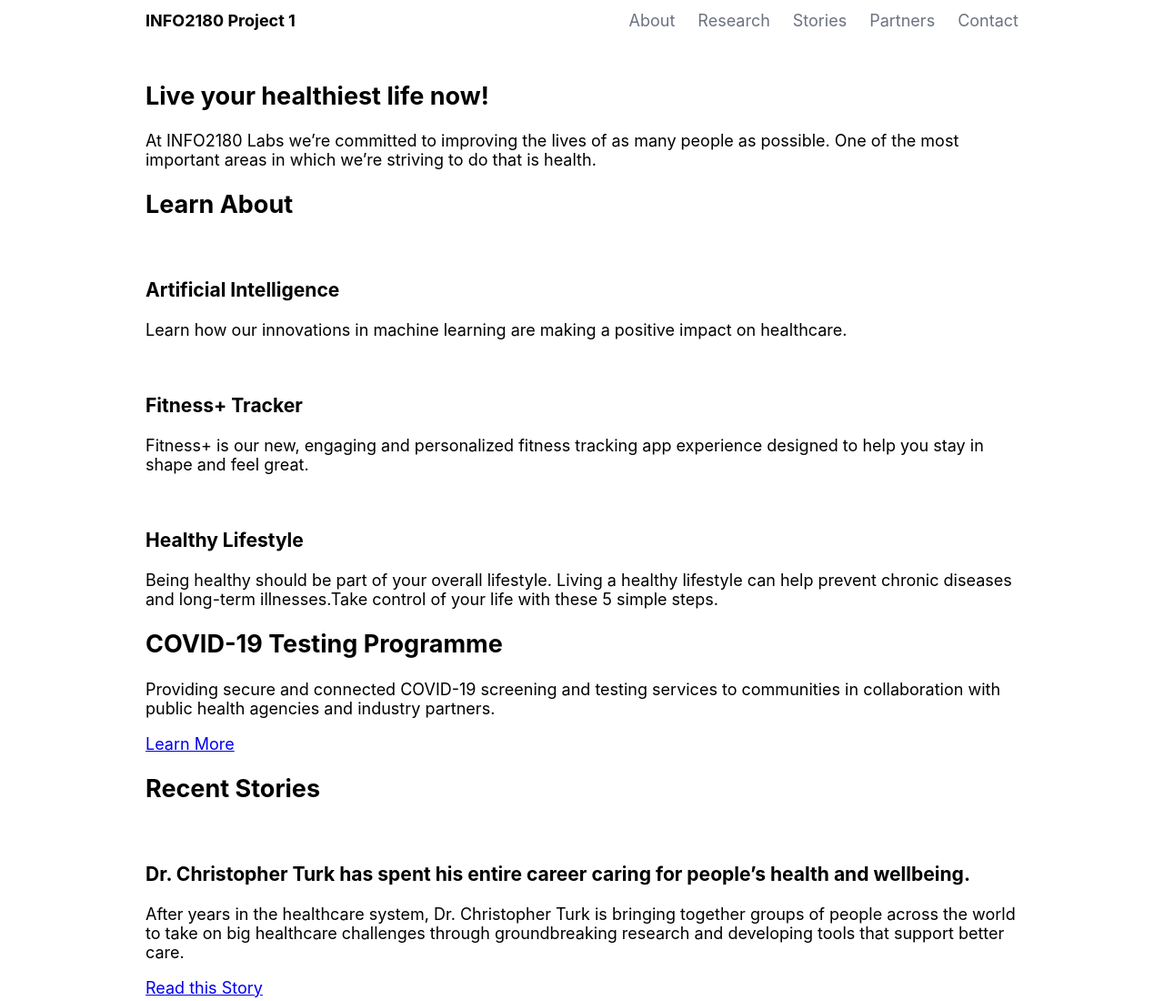
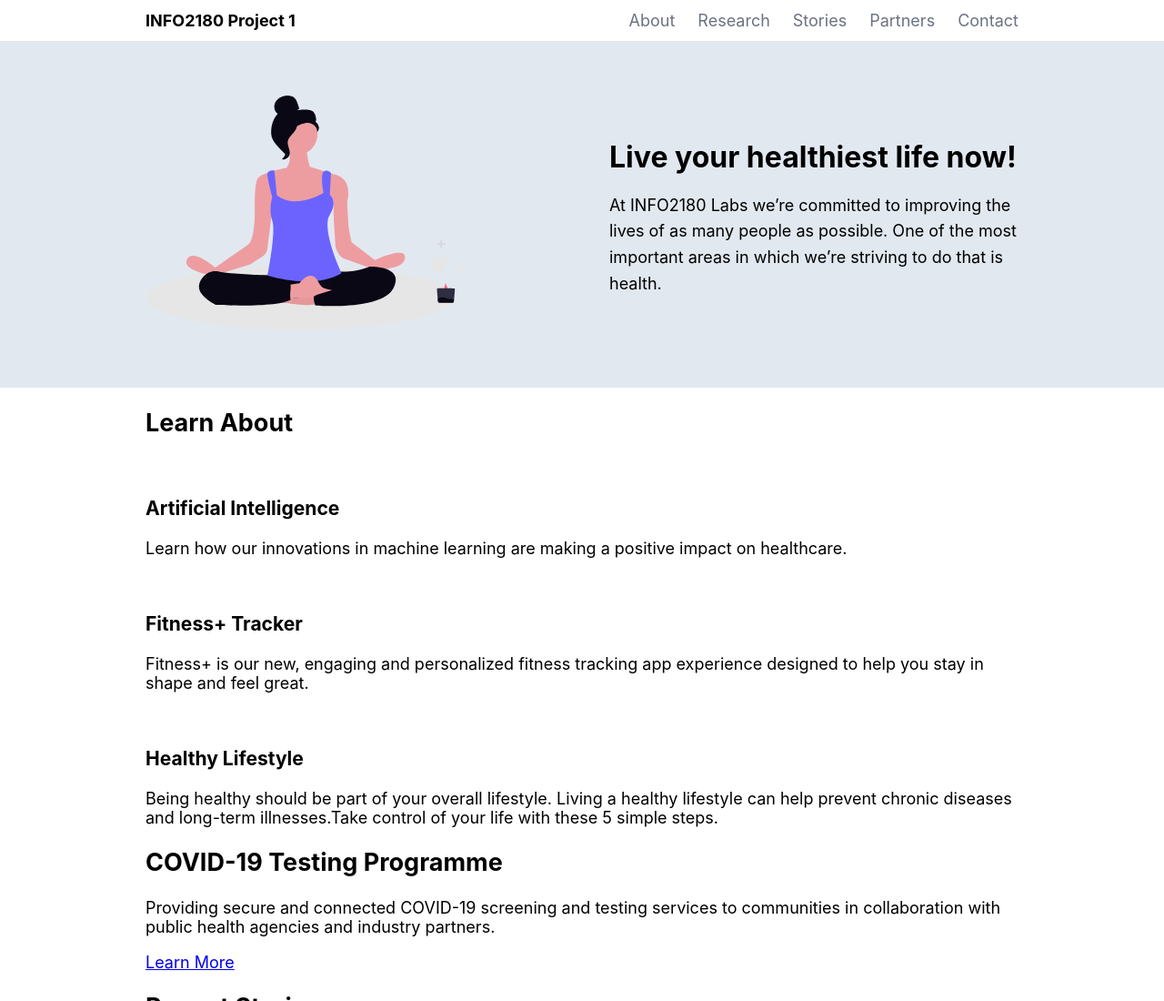
Before and after one commit to inter-Nett/info2180-project1, a plain HTML site: page index.html in a window 1280 px wide. Shown: the top 1100 px of the page at 91% size. Drawn offline with Linux system fonts and the light colour scheme.

Commit message:
Styled hero overview section

```diff
--- a/index.html
+++ b/index.html
@@ -26,7 +26,7 @@
         <section class="overview-hero">
             <div class="container">
                 <div class="overview-hero-image">
-                    <img src="#" alt="">
+                    <img src="undraw_meditation_k4oa.svg" alt="Woman meditating">
                 </div>
                 <div class="overview-hero-text">
                     <h2>Live  your healthiest life now!</h2>
--- a/styles.css
+++ b/styles.css
@@ -50,3 +50,39 @@ nav a {
 nav a:hover {
     color: #5A67D8;
 }
+/* Hero Overview Section */
+
+.overview-hero {
+    background-color: #E2E8F0;
+    padding: 60px 0;
+}
+
+.overview-hero .container {
+    display: flex;
+    align-items: center;
+    justify-content: space-between;
+    gap: 60px;
+}
+
+.overview-hero-image {
+    flex: 1;
+}
+
+.overview-hero-image img {
+    width: 100%;
+    max-width: 350px;
+    height: auto;
+}
+
+.overview-hero-text {
+    flex: 1;
+}
+
+.overview-hero-text h2 {
+    font-size: 32px;
+    margin-bottom: 20px;
+}
+
+.overview-hero-text p {
+    line-height: 1.6;
+}
```
Also changed, not shown: undraw_meditation_k4oa.svg (added).
